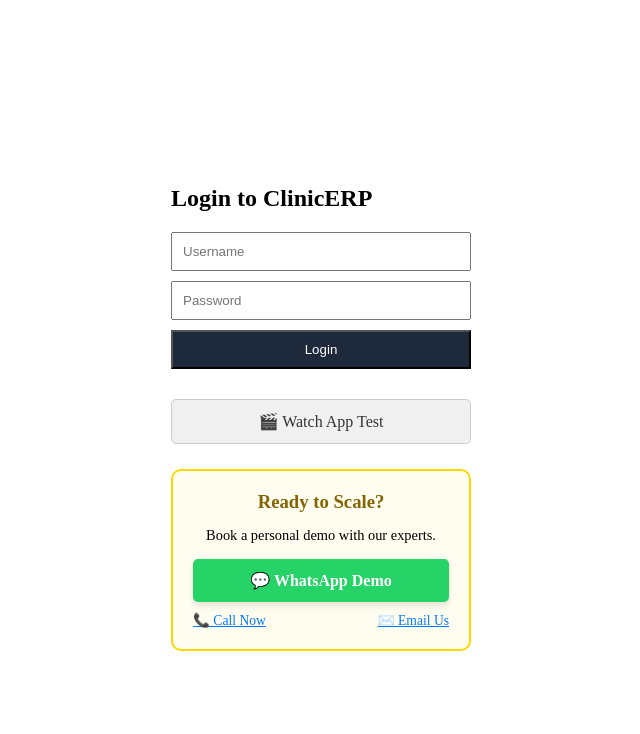
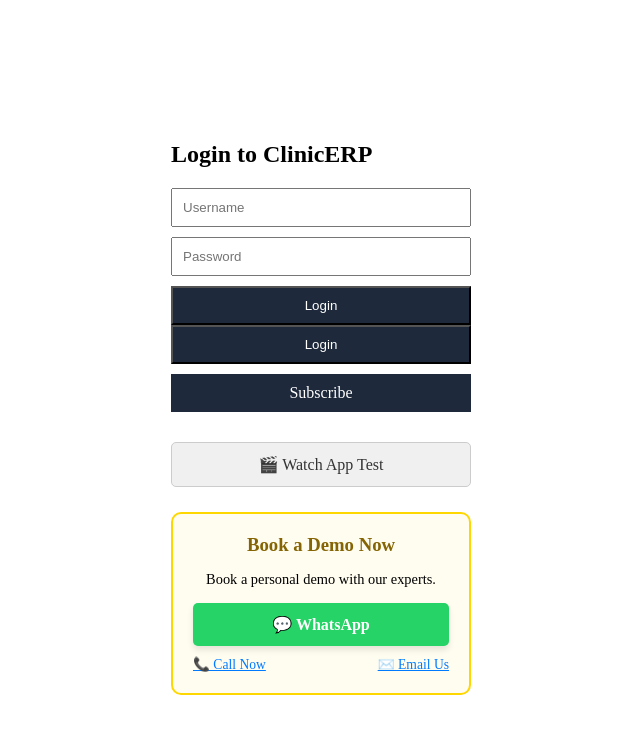
Before and after one commit to FekraSolutions/ClinicERP, a React (Vite) app in the folder ClinicERP/: page /login in a window 1280 px wide. Shown: the top 734 px of the page, without its empty margins (319-959 px from the left). Built offline with nearby package versions, Linux system fonts and the light colour scheme.

Commit message:
Login buttons adjusted

```diff
--- a/ClinicERP/src/auth/Login.jsx
+++ b/ClinicERP/src/auth/Login.jsx
@@ -54,6 +54,29 @@
         <button type="submit" style={{ padding: "10px", backgroundColor: "#1e293b", color: "white", cursor: "pointer" }}>
           Login
         </button>
+        <button type="submit" style={{ padding: "10px", backgroundColor: "#1e293b", color: "white", cursor: "pointer" }}>
+  Login
+</button>
+
+{/* NEW SUBSCRIBE BUTTON - EXACT MATCH */}
+<a
+  href="https://fekrasolutions.github.io/Remote-Virtual-Assistance/subscription.html"
+  target="_blank"
+  rel="noopener noreferrer"
+  style={{
+    display: "block",
+    textAlign: "center",
+    marginTop: "10px",
+    padding: "10px",
+    backgroundColor: "#1e293b",
+    color: "white",
+    cursor: "pointer",
+    textDecoration: "none",
+    border: "none"
+  }}
+>
+  Subscribe
+</a>
         {/* --- MARKETING SECTION --- */}
 <div style={{ marginTop: '30px', display: 'flex', flexDirection: 'column', gap: '15px' }}>
 
@@ -86,7 +109,7 @@
     backgroundColor: '#fffcf0',
     textAlign: 'center'
   }}>
-    <h3 style={{ margin: '0 0 10px 0', color: '#856404' }}>Ready to Scale?</h3>
+    <h3 style={{ margin: '0 0 10px 0', color: '#856404' }}>Book a Demo Now</h3>
     <p style={{ fontSize: '0.9rem', marginBottom: '15px' }}>Book a personal demo with our experts.</p>
 
     <div style={{ display: 'flex', flexDirection: 'column', gap: '10px' }}>
@@ -104,7 +127,7 @@
           boxShadow: '0 4px 6px rgba(0,0,0,0.1)'
         }}
       >
-        💬 WhatsApp Demo
+        💬 WhatsApp
       </a>
 
       {/* Call & Email - Simple Links */}
```
